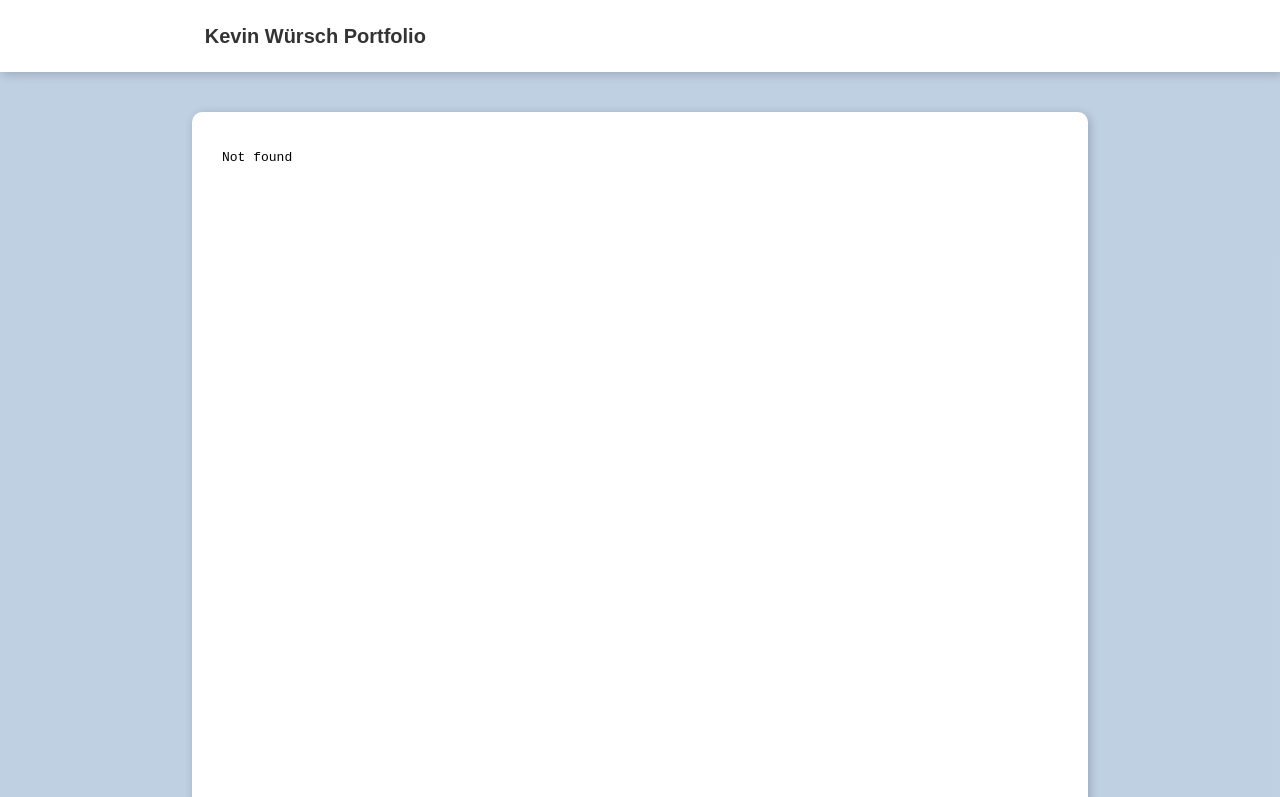
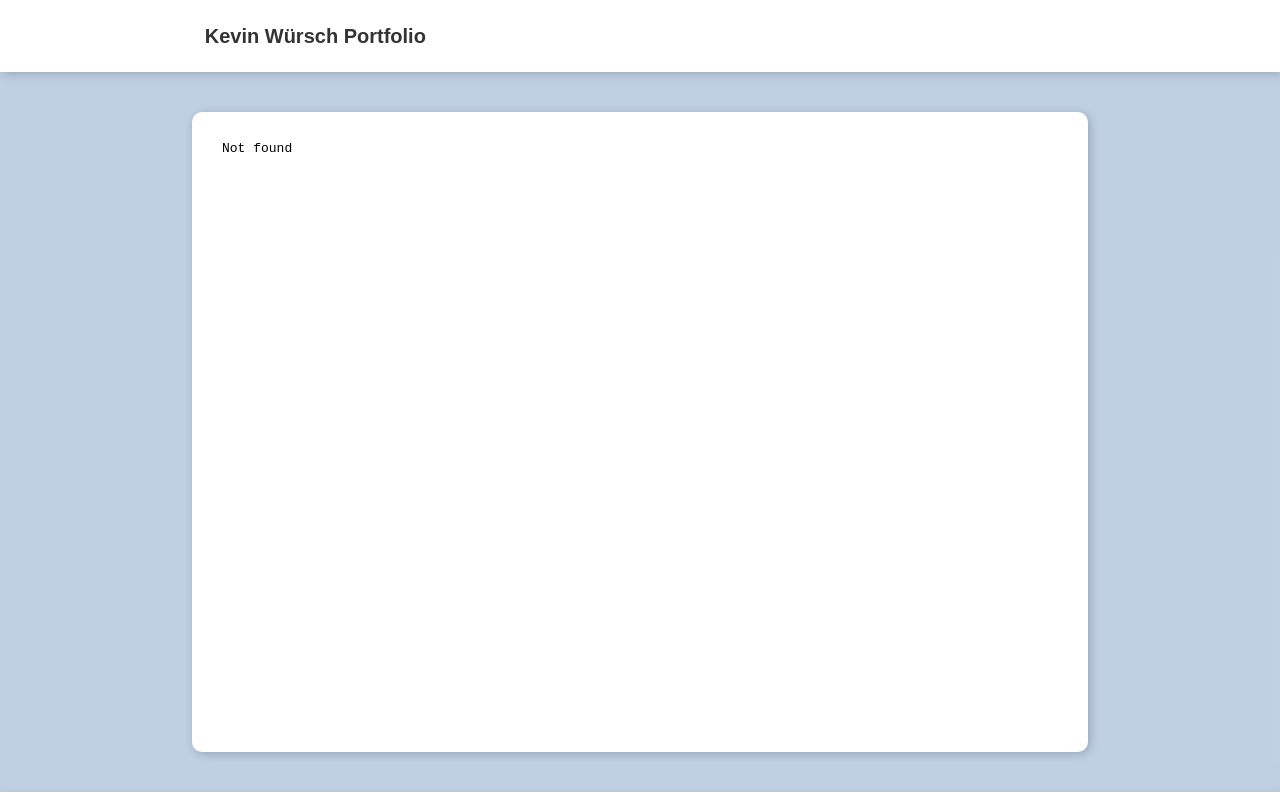
Before and after one commit to KVNDW/portfolio, a plain HTML site: page assets/pages/projects.html in a window 1280 px wide. Shown: the top 797 px of the page. Drawn offline with Linux system fonts and the light colour scheme.

Commit message:
refactor ios view

```diff
--- a/assets/css/style.css
+++ b/assets/css/style.css
@@ -399,7 +399,7 @@ footer {
     width: 100%;
     margin-top: 40px;
     aspect-ratio: 1 / 1.4142;
-    max-height: 124vh;
+    max-height: 80vh;
     background-color: var(--tile-color);
     border-radius: 10px;
     overflow: hidden;
```
